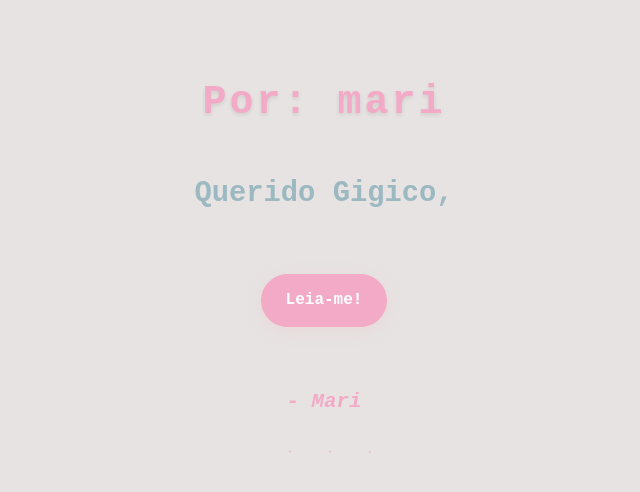
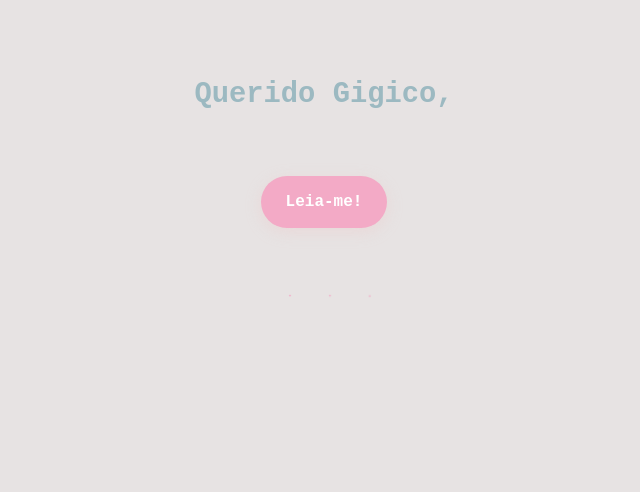
Before and after one commit to bubblegwm-cpu/com-carinho, a plain HTML site: page index.html in a window 1280 px wide. Shown: the whole page, without its empty margins (316-956 px from the left). Drawn offline with Linux system fonts and the light colour scheme.

Commit message:
Update index.html

```diff
--- a/index.html
+++ b/index.html
@@ -152,7 +152,6 @@
 </head>
 <body>
     <div class="container">
-        <h1 class="header">Por: mari</h1>
         <p class="subtitle">Querido Gigico,</p>
 
         <a href="#" class="reveal-link" onclick="document.querySelector('.lyrics').style.display='block'; this.style.display='none'; return false;">
@@ -174,8 +173,6 @@
             I don't need anything, I just want you</p>
         </div>
 
-        <div class="signature">- Mari</div>
-
         <div style="margin-top: 30px;">
             <span class="heart-decoration"></span>
             <span class="heart-decoration" style="animation-delay: 0.3s;"></span>
@@ -196,4 +193,5 @@
         });
     </script>
 </body>
+
 </html>
```
